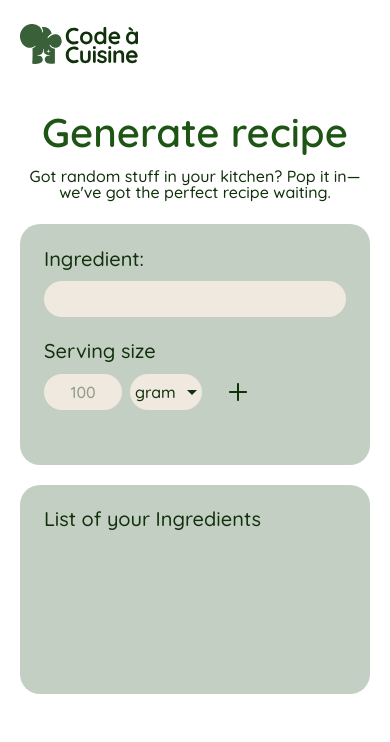
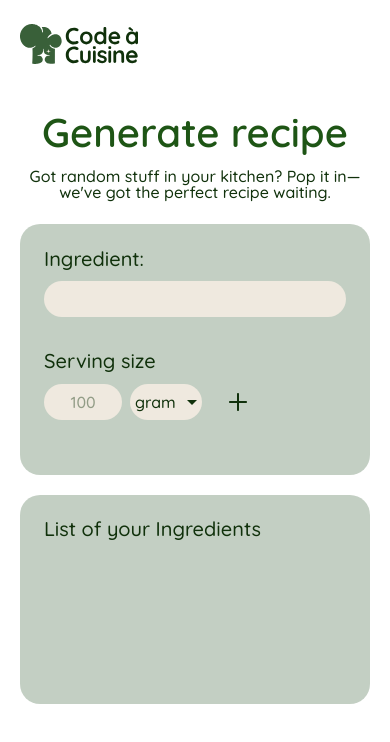
Before and after one commit to FatihYalcin42/code-cuisine, an Angular app: page /generate-recipe in a window 390 px wide. Shown: the top 742 px of the page. Built offline with nearby package versions, Linux system fonts and the light colour scheme.

Commit message:
fix: refine mobile ingredient panel spacing to better match the Figma layout

```diff
--- a/src/app/pages/generate-recipe-page/generate-recipe-page.scss
+++ b/src/app/pages/generate-recipe-page/generate-recipe-page.scss
@@ -664,10 +664,12 @@
   .ingredient-suggestions {
     grid-row: 3;
     grid-column: 1 / -1;
+    padding-left: 12px;
   }
 
   .serving-size {
     grid-row: 4;
+    margin-top: 10px;
     margin-left: 0;
     grid-column: 1 / -1;
     width: auto;
```
